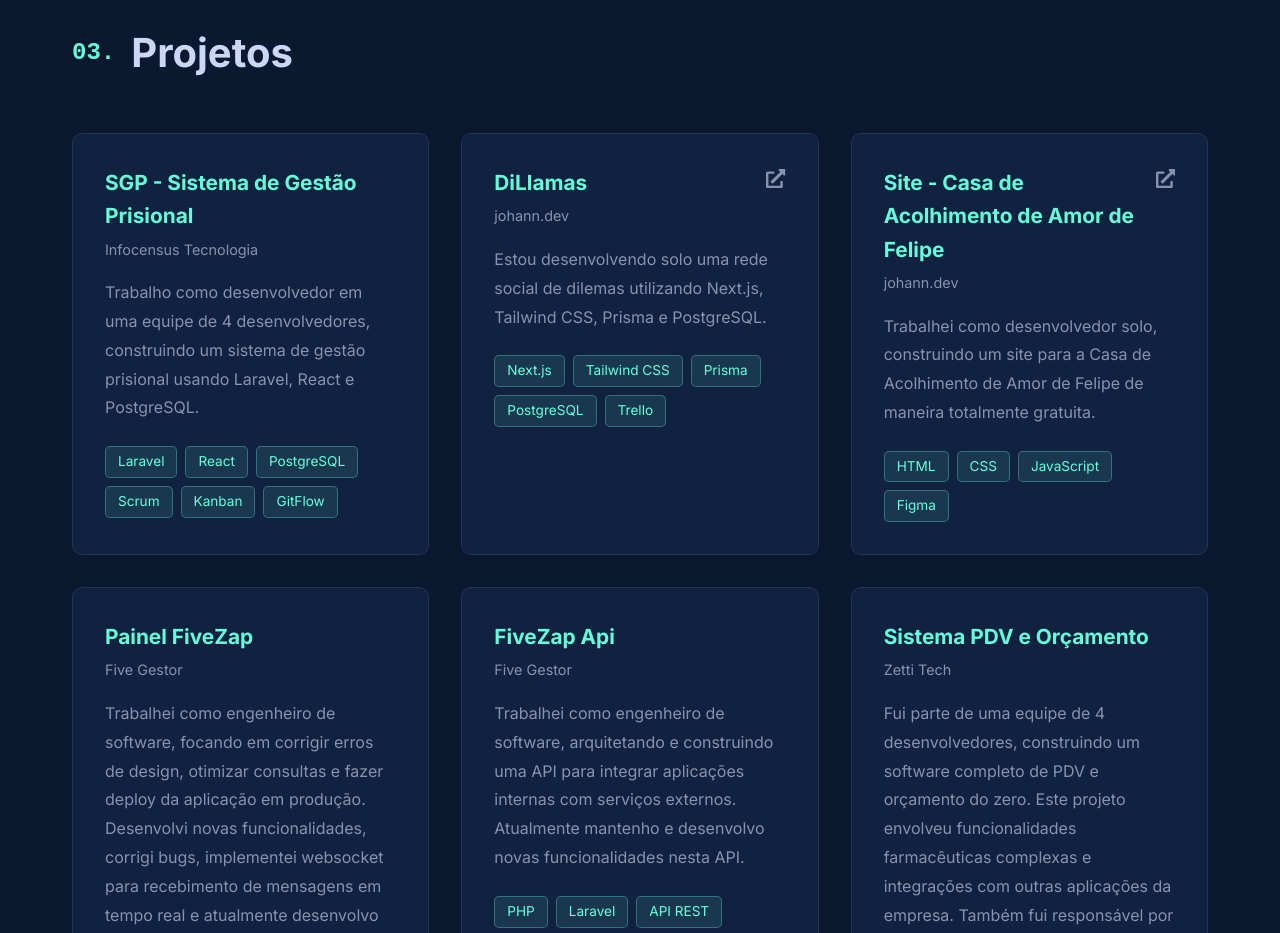
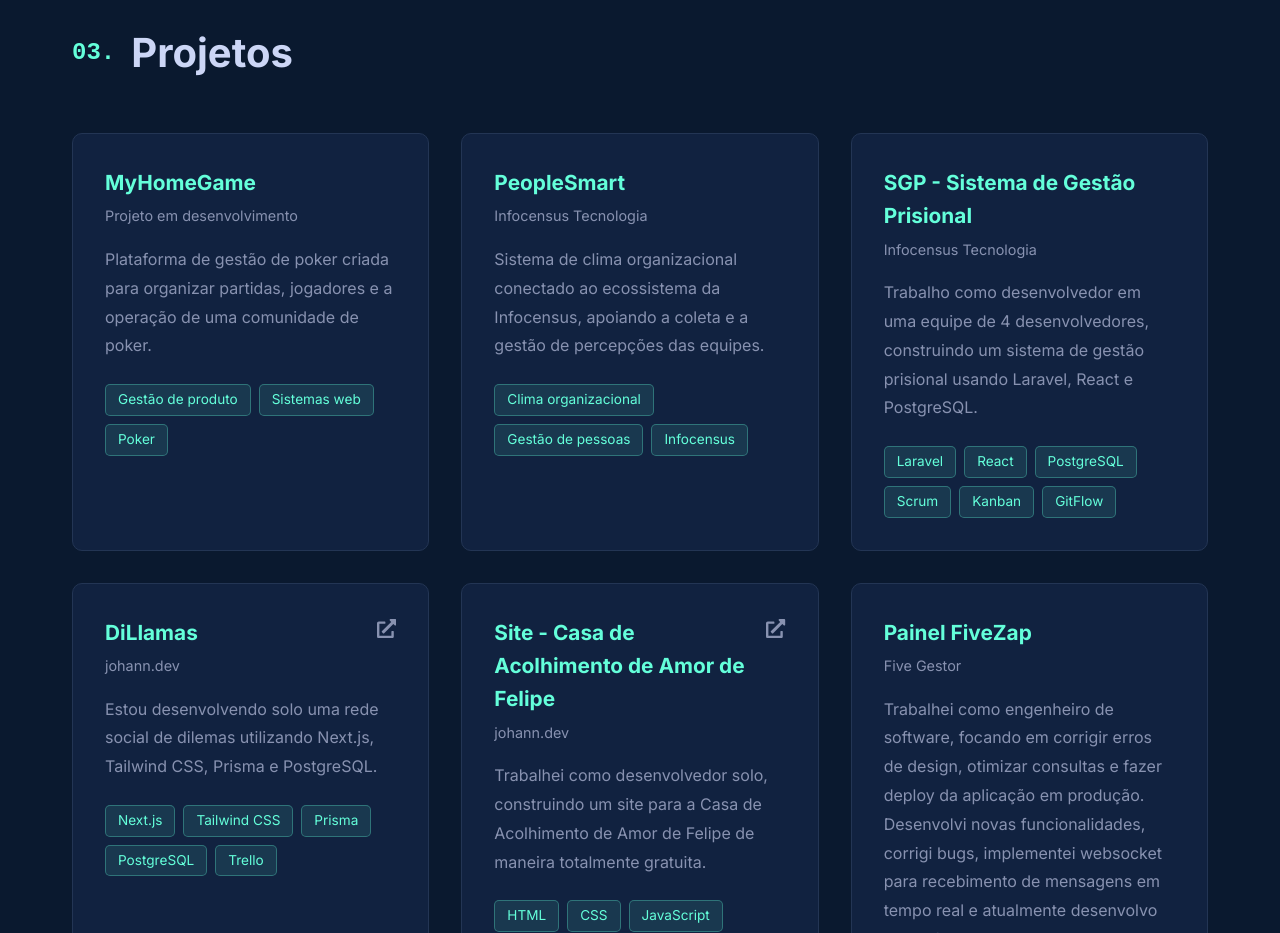
Before and after one commit to johannfurtado/johann.dev, a React (Vite) app: page / in a window 1280 px wide. Shown: the part 4020-4953 px from the top of the page. Built offline with nearby package versions, Linux system fonts and the light colour scheme.

Commit message:
feat: add MyHomeGame and PeopleSmart projects

```diff
--- a/src/components/Projects.jsx
+++ b/src/components/Projects.jsx
@@ -4,12 +4,22 @@
 const Projects = () => {
     const projects = [
         {
+            title: 'MyHomeGame',
+            company: 'Projeto em desenvolvimento',
+            description: 'Plataforma de gestão de poker criada para organizar partidas, jogadores e a operação de uma comunidade de poker.',
+            skills: ['Gestão de produto', 'Sistemas web', 'Poker']
+        },
+        {
+            title: 'PeopleSmart',
+            company: 'Infocensus Tecnologia',
+            description: 'Sistema de clima organizacional conectado ao ecossistema da Infocensus, apoiando a coleta e a gestão de percepções das equipes.',
+            skills: ['Clima organizacional', 'Gestão de pessoas', 'Infocensus']
+        },
+        {
             title: 'SGP - Sistema de Gestão Prisional',
             company: 'Infocensus Tecnologia',
             description: 'Trabalho como desenvolvedor em uma equipe de 4 desenvolvedores, construindo um sistema de gestão prisional usando Laravel, React e PostgreSQL.',
-            skills: ['Laravel', 'React', 'PostgreSQL', 'Scrum', 'Kanban', 'GitFlow'],
-            // github: '#',
-            // demo: '#'
+            skills: ['Laravel', 'React', 'PostgreSQL', 'Scrum', 'Kanban', 'GitFlow']
         },
         {
             title: 'DiLlamas',
@@ -29,49 +39,37 @@
             title: 'Painel FiveZap',
             company: 'Five Gestor',
             description: 'Trabalhei como engenheiro de software, focando em corrigir erros de design, otimizar consultas e fazer deploy da aplicação em produção. Desenvolvi novas funcionalidades, corrigi bugs, implementei websocket para recebimento de mensagens em tempo real e atualmente desenvolvo novas funcionalidades e mantenho o software.',
-            skills: ['Vue.js', 'API REST', 'Figma', 'Gestão de projetos', 'Gestão da qualidade'],
-            // github: '#',
-            // demo: '#'
+            skills: ['Vue.js', 'API REST', 'Figma', 'Gestão de projetos', 'Gestão da qualidade']
         },
         {
             title: 'FiveZap Api',
             company: 'Five Gestor',
             description: 'Trabalhei como engenheiro de software, arquitetando e construindo uma API para integrar aplicações internas com serviços externos. Atualmente mantenho e desenvolvo novas funcionalidades nesta API.',
-            skills: ['PHP', 'Laravel', 'API REST', 'Scrum', 'Kanban', 'Arquitetura de software', 'Gestão de projetos'],
-            // github: '#',
-            // demo: '#'
+            skills: ['PHP', 'Laravel', 'API REST', 'Scrum', 'Kanban', 'Arquitetura de software', 'Gestão de projetos']
         },
         {
             title: 'Sistema PDV e Orçamento',
             company: 'Zetti Tech',
             description: 'Fui parte de uma equipe de 4 desenvolvedores, construindo um software completo de PDV e orçamento do zero. Este projeto envolveu funcionalidades farmacêuticas complexas e integrações com outras aplicações da empresa. Também fui responsável por correção de bugs em ambientes de teste e revisão de código.',
-            skills: ['Flutter', 'Dart', 'Clean Architecture', 'Kanban', 'Git', 'Resolução de problemas'],
-            // github: '#',
-            // demo: '#'
+            skills: ['Flutter', 'Dart', 'Clean Architecture', 'Kanban', 'Git', 'Resolução de problemas']
         },
         {
             title: 'TradioBank App',
             company: 'Tradio Pagamentos LTDA - Tradio Bank',
             description: 'Trabalhei como desenvolvedor em uma equipe de 5, responsável por implementar novas funcionalidades em uma aplicação mobile e fornecer manutenção, incluindo correção de bugs em ambientes de aprovação e produção. A descrição destaca meu envolvimento em tarefas de integração complexas e implementações de métodos de pagamento.',
-            skills: ['React.js', 'PHP', 'Laravel', 'Scrum', 'Kanban', 'API REST'],
-            // github: '#',
-            // demo: '#'
+            skills: ['React.js', 'PHP', 'Laravel', 'Scrum', 'Kanban', 'API REST']
         },
         {
             title: 'GPP - Gerenciamento de peças e pedidos',
             company: 'Novo Mundo S.A.',
             description: 'Trabalhei como desenvolvedor em uma equipe de 4 desenvolvedores, atendendo demandas de novas funcionalidades na aplicação mobile e fornecendo manutenção, corrigindo bugs em ambientes de aprovação e produção.',
-            skills: ['Flutter', 'Laravel', 'PHP', 'Scrum', 'Kanban', 'GitFlow'],
-            // github: '#',
-            // demo: '#'
+            skills: ['Flutter', 'Laravel', 'PHP', 'Scrum', 'Kanban', 'GitFlow']
         },
         {
             title: 'Novo Mundo R.I - Painel Admin',
             company: 'Novo Mundo S.A.',
             description: 'Projetei, planejei e desenvolvi, junto com uma equipe de 4 desenvolvedores, o painel administrativo da página de relações institucionais do Novo Mundo.',
-            skills: ['Figma', 'PHP', 'Laravel', 'Vue.js', 'Git', 'Scrum', 'Kanban'],
-            // github: '#',
-            // demo: '#'
+            skills: ['Figma', 'PHP', 'Laravel', 'Vue.js', 'Git', 'Scrum', 'Kanban']
         }
     ]
 
@@ -91,23 +89,13 @@
                                     <span className="project-company">{project.company}</span>
                                 </div>
                                 <div className="project-links">
-                                    {project.github && (
-                                        <a href={project.github} target="_blank" rel="noopener noreferrer" aria-label="GitHub">
-                                            <FaGithub />
-                                        </a>
-                                    )}
-                                    {project.demo && (
-                                        <a href={project.demo} target="_blank" rel="noopener noreferrer" aria-label="Demo">
-                                            <FaExternalLinkAlt />
-                                        </a>
-                                    )}
+                                    {project.github && <a href={project.github} target="_blank" rel="noopener noreferrer" aria-label="GitHub"><FaGithub /></a>}
+                                    {project.demo && <a href={project.demo} target="_blank" rel="noopener noreferrer" aria-label="Demo"><FaExternalLinkAlt /></a>}
                                 </div>
                             </div>
                             <p className="project-description">{project.description}</p>
                             <div className="project-skills">
-                                {project.skills.map((skill, skillIndex) => (
-                                    <span key={skillIndex} className="skill-tag">{skill}</span>
-                                ))}
+                                {project.skills.map((skill, skillIndex) => <span key={skillIndex} className="skill-tag">{skill}</span>)}
                             </div>
                         </div>
                     ))}
```
Also changed, not shown: 8 other files (tests, documents, lock files or other folders).
